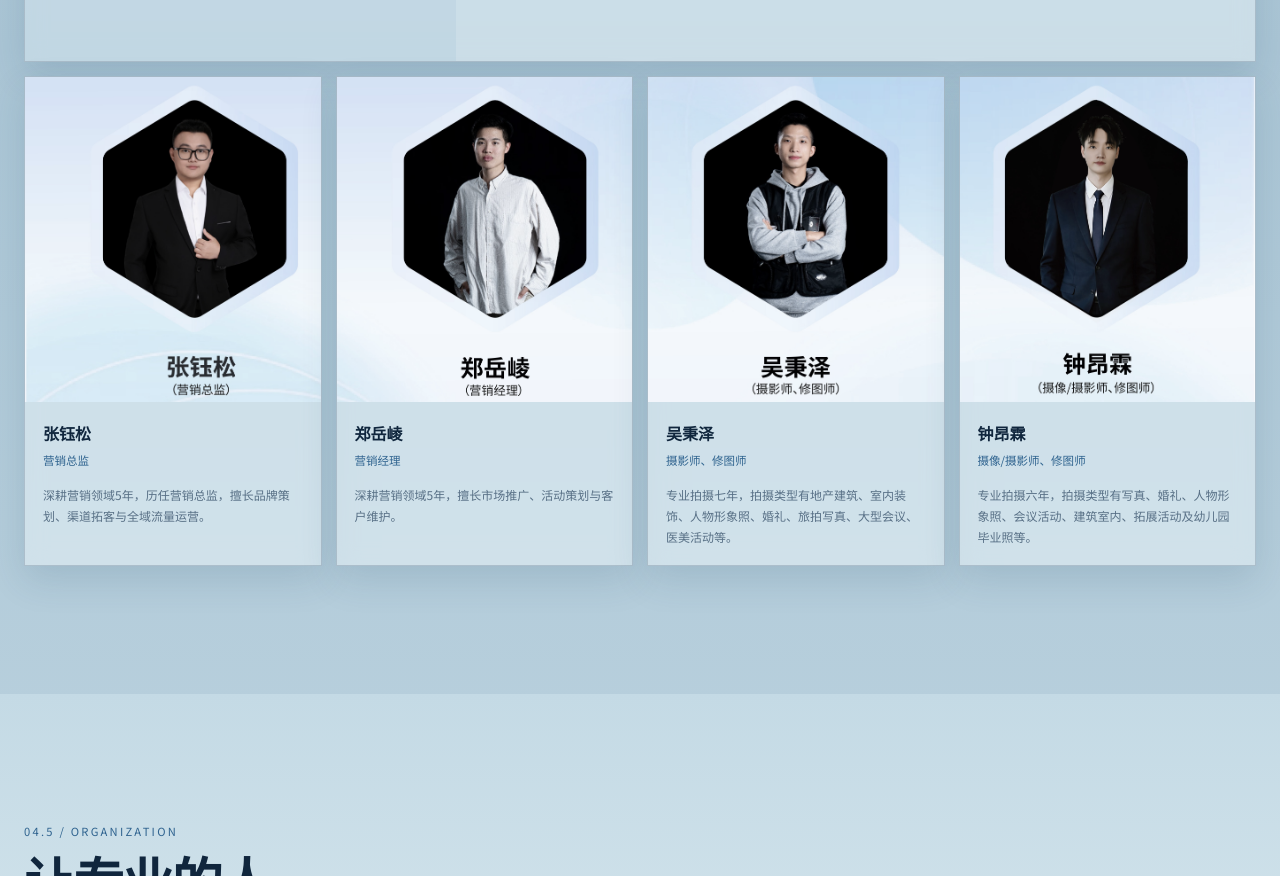
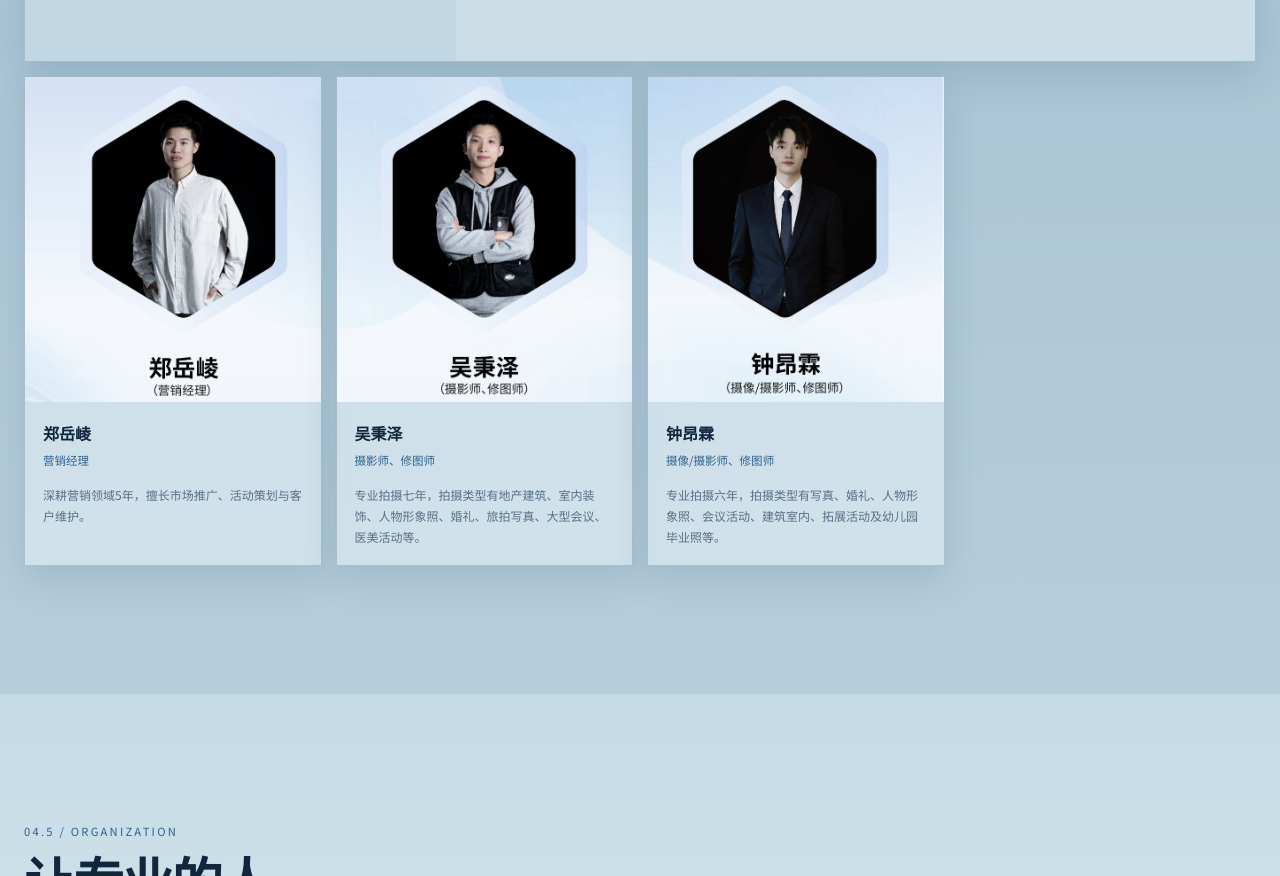
Before and after one commit to Leo-ai-robot/canghai-website, a plain HTML site: page index.html in a window 1280 px wide. Shown: the part 8492-9368 px from the top of the page. Drawn offline with Linux system fonts and the light colour scheme.

Commit message:
Remove unpublished team member

```diff
--- a/index.html
+++ b/index.html
@@ -197,7 +197,6 @@
       {name:'刘新江',role:'艺术指导',photo:'images/team_p8.jpg',bio:'国家一级编导，深耕舞蹈行业三十余年，资深艺术指导。先后荣获星光校园、和谐春晚全国最佳指导教师等国家级荣誉，获评广州市技工教育高质量发展优秀个人。深耕艺术美育与职业教育领域，兼具舞台创作与教学育人双重实力。',achievements:['第四届和谐春晚·最佳指导教师','第六届「星光校园」全国(中小)学生春节联欢晚会最佳指导教师','2021年广州市技工教育高质量发展工作优秀个人']}
     ];
     const memberList=[
-      {name:'张钰松',role:'营销总监',photo:'images/zhangyusong.jpg',bio:'深耕营销领域5年，历任营销总监，擅长品牌策划、渠道拓客与全域流量运营。'},
       {name:'郑岳崚',role:'营销经理',photo:'images/zhengyueling.jpg',bio:'深耕营销领域5年，擅长市场推广、活动策划与客户维护。'},
       {name:'吴秉泽',role:'摄影师、修图师',photo:'images/wubingze.jpg',bio:'专业拍摄七年，拍摄类型有地产建筑、室内装饰、人物形象照、婚礼、旅拍写真、大型会议、医美活动等。'},
       {name:'钟昂霖',role:'摄像/摄影师、修图师',photo:'images/zhonganglin.jpg',bio:'专业拍摄六年，拍摄类型有写真、婚礼、人物形象照、会议活动、建筑室内、拓展活动及幼儿园毕业照等。'}
```
Also changed, not shown: images/zhangyusong.jpg (deleted).
